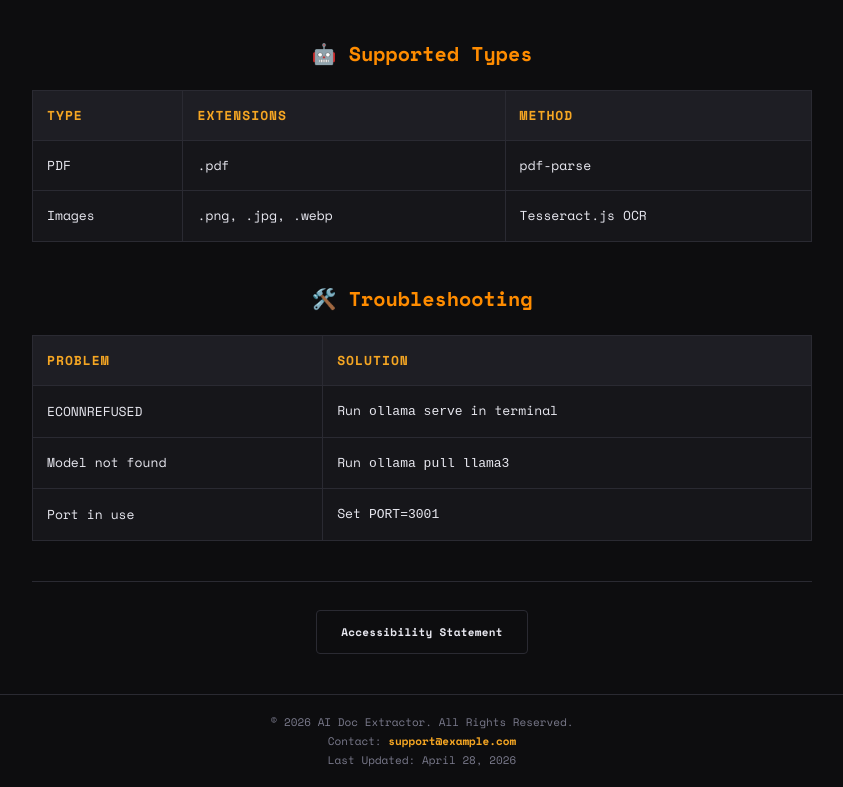
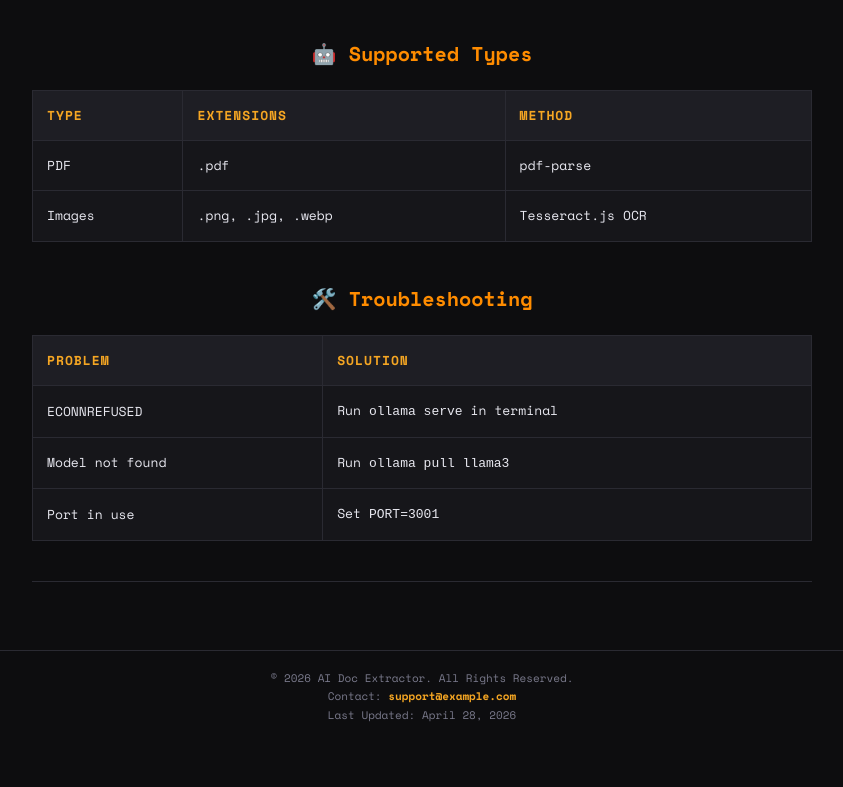
Before and after one commit to Femto-0/dedomenon, a website: page client/documentation.html in a window 1280 px wide. Shown: the part 1263-2050 px from the top of the page, without its empty margins (218-1061 px from the left). After the commit the page ends 2006 px from the top, so only its background shows below. Drawn offline with nearby package versions, Linux system fonts and the light colour scheme.

Commit message:
remove broken link

```diff
--- a/client/documentation.html
+++ b/client/documentation.html
@@ -100,7 +100,6 @@
       </section>
 
       <div class="divider" style="margin-top:40px;"></div>
-      <p style="text-align:center;"><a href="accessibility.html" class="btn-outline btn" style="font-size: 11px;">Accessibility Statement</a></p>
     </div>
   </main>
 
```
